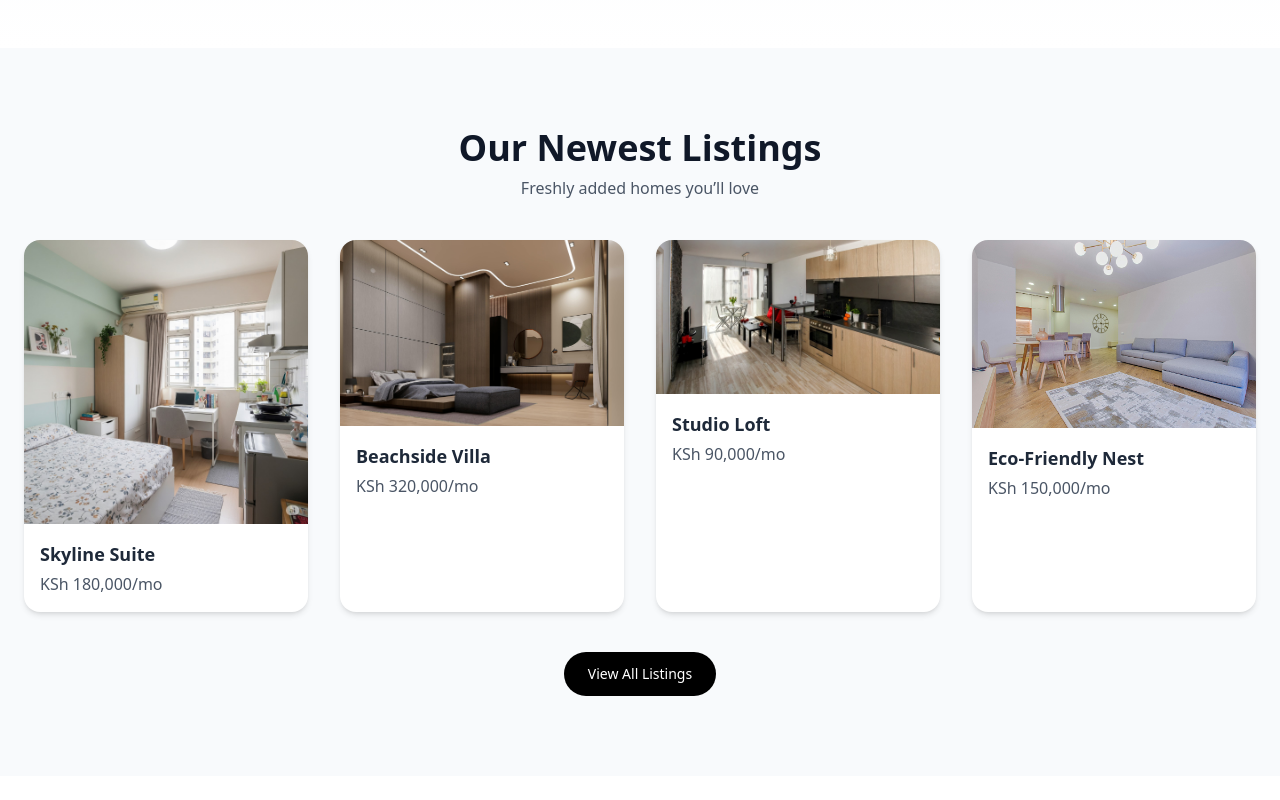
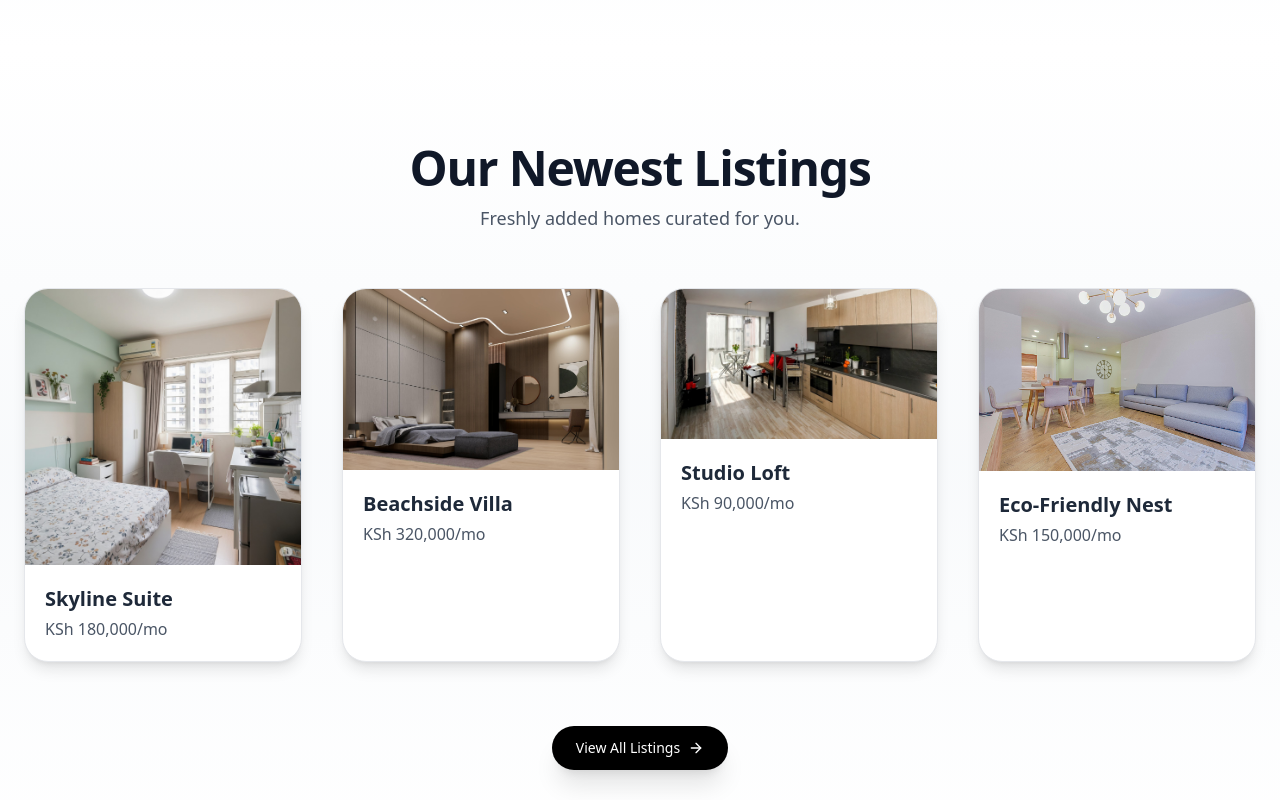
Before and after one commit to ambroseoliver/housepot, a Next.js app in the folder frontend/: page / in a window 1280 px wide. Shown: the part 1040-1840 px from the top of the page. Built offline with nearby package versions, Linux system fonts and the light colour scheme.

Commit message:
newlistings revamp and adding CTA

```diff
--- a/frontend/src/app/components/NewestListings.tsx
+++ b/frontend/src/app/components/NewestListings.tsx
@@ -2,6 +2,7 @@
 
 import { motion } from "framer-motion";
 import Image from "next/image";
+import { ArrowRight } from "lucide-react";
 
 const newestHomes = [
   { img: "/homes/3.jpg", title: "Skyline Suite", price: "KSh 180,000/mo" },
@@ -12,48 +13,85 @@ const newestHomes = [
 
 export default function NewestListings() {
   return (
-    <section className="py-20 bg-slate-50 px-6">
-      <div className="text-center mb-10">
-        <h2 className="text-4xl font-bold text-gray-900">
+    <section className="relative py-24 px-6 bg-gradient-to-b from-white via-slate-50 to-white dark:from-gray-950 dark:via-gray-900 dark:to-gray-950">
+      <div className="max-w-7xl mx-auto">
+        {/* Heading */}
+        <motion.div
+          className="text-center mb-14"
+          initial={{ opacity: 0, y: 30 }}
+          whileInView={{ opacity: 1, y: 0 }}
+          transition={{ duration: 0.6 }}
+          viewport={{ once: true }}
+        >
+          <h2 className="text-4xl md:text-5xl font-extrabold text-gray-900 dark:text-white tracking-tight">
             Our Newest Listings
           </h2>
-        <p className="mt-2 text-gray-600">Freshly added homes you’ll love</p>
-      </div>
+          <p className="mt-3 text-gray-600 dark:text-gray-400 text-lg">
+            Freshly added homes curated for you.
+          </p>
+        </motion.div>
 
-      <div className="grid gap-8 md:grid-cols-2 lg:grid-cols-4">
+        {/* Listings Grid */}
+        <div className="grid gap-10 sm:grid-cols-2 lg:grid-cols-4">
           {newestHomes.map((home, idx) => (
             <motion.div
               key={idx}
-            className="rounded-2xl overflow-hidden shadow-md bg-white hover:shadow-xl transition-all duration-300"
-            initial={{ opacity: 0, y: 30 }}
+              initial={{ opacity: 0, y: 40 }}
               whileInView={{ opacity: 1, y: 0 }}
               viewport={{ once: true }}
-            transition={{ delay: idx * 0.15 }}
+              transition={{ delay: idx * 0.15, duration: 0.6 }}
+              className="group relative rounded-3xl overflow-hidden shadow-lg hover:shadow-2xl transition-all duration-300 bg-white dark:bg-gray-900 border border-gray-200 dark:border-gray-800"
             >
+              {/* Image */}
+              <div className="overflow-hidden">
                 <Image
                   src={home.img}
                   alt={home.title}
                   width={400}
                   height={250}
-              className="w-full h-56 object-cover"
+                  className="w-full h-56 object-cover group-hover:scale-105 transition-transform duration-500"
                 />
-            <div className="p-4">
-              <h3 className="font-semibold text-lg text-gray-800">
+              </div>
+
+              {/* Info */}
+              <div className="p-5">
+                <h3 className="text-xl font-semibold text-gray-800 dark:text-white">
                   {home.title}
                 </h3>
-              <p className="text-gray-600 mt-1">{home.price}</p>
+                <p className="mt-1 text-gray-600 dark:text-gray-400">
+                  {home.price}
+                </p>
+              </div>
+
+              {/* Hover Gradient Overlay */}
+              <div className="absolute inset-0 bg-gradient-to-t from-black/60 to-transparent opacity-0 group-hover:opacity-100 transition-opacity duration-500" />
+
+              {/* View CTA */}
+              <div className="absolute bottom-4 right-4 opacity-0 group-hover:opacity-100 transition-all duration-300">
+                <button className="flex items-center gap-1 text-sm font-medium text-white bg-indigo-600 hover:bg-indigo-700 px-4 py-2 rounded-full shadow-lg">
+                  View
+                  <ArrowRight className="w-4 h-4" />
+                </button>
               </div>
             </motion.div>
           ))}
         </div>
 
-      <div className="mt-10 text-center">
+        {/* CTA */}
+        <motion.div
+          className="mt-16 text-center"
+          initial={{ opacity: 0, y: 20 }}
+          whileInView={{ opacity: 1, y: 0 }}
+          transition={{ delay: 0.6 }}
+        >
           <a
             href="/listings"
-          className="inline-block text-white bg-black hover:bg-gray-800 transition px-6 py-3 rounded-full text-sm font-medium"
+            className="inline-flex items-center gap-2 text-white bg-black hover:bg-gray-800 transition px-6 py-3 rounded-full text-sm font-medium shadow-xl"
           >
             View All Listings
+            <ArrowRight className="w-4 h-4" />
           </a>
+        </motion.div>
       </div>
     </section>
   );
```
Lines whose indentation alone changed are shown as unchanged.
